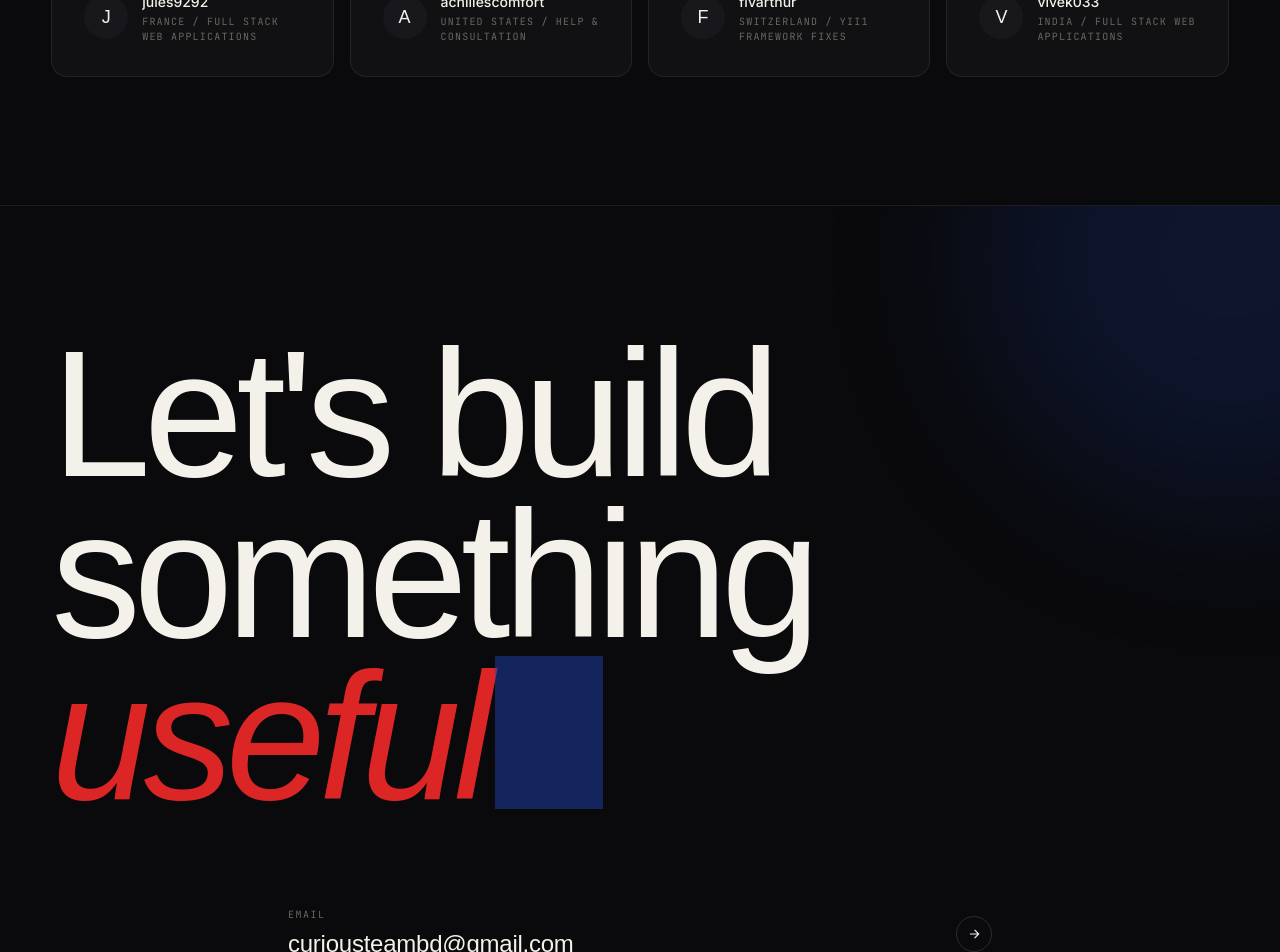
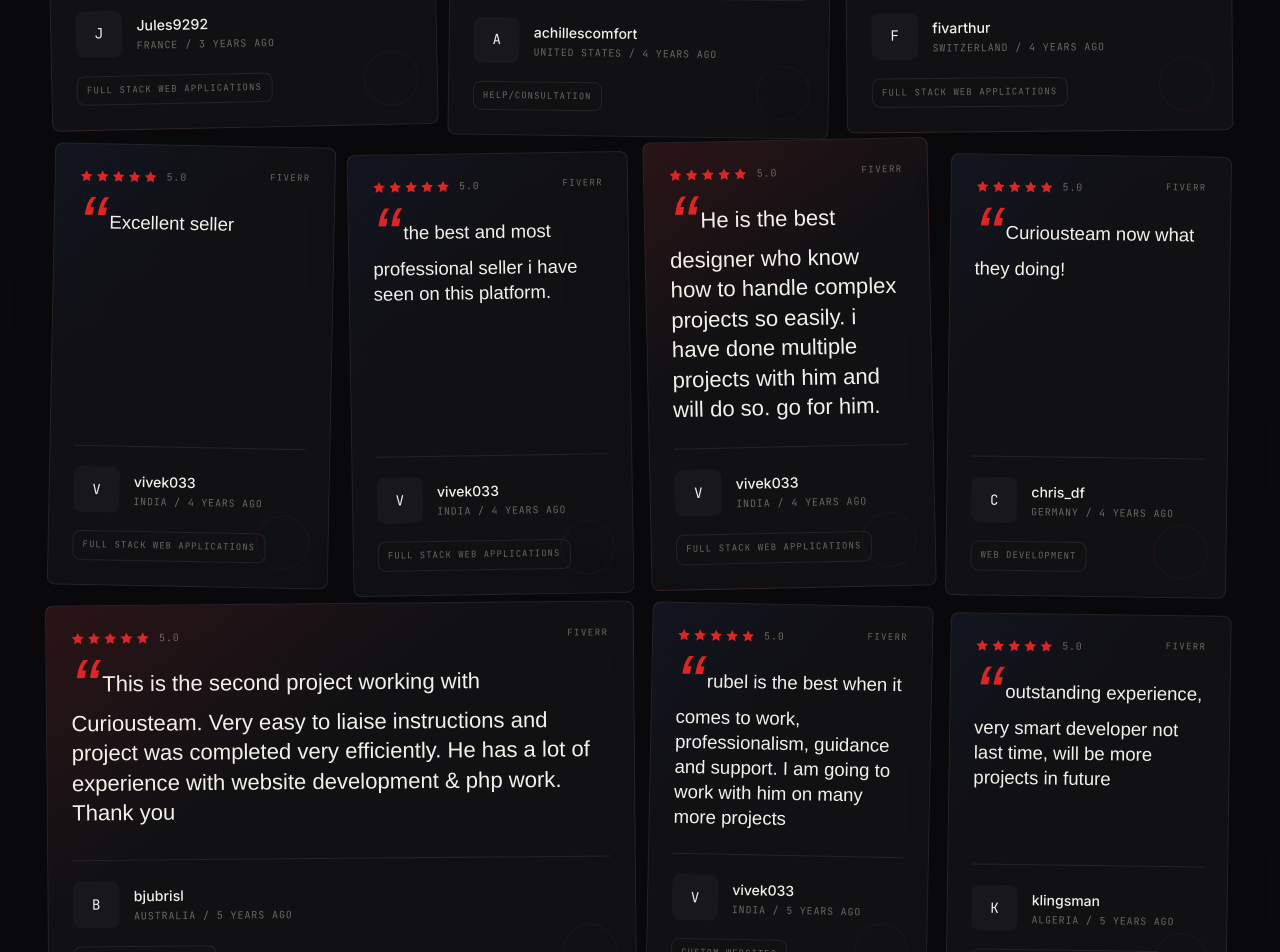
Before and after one commit to curiousteam/curiousteam.github.io, a Next.js app: page / in a window 1280 px wide. Shown: the part 9840-10792 px from the top of the page. Built offline with nearby package versions, Linux system fonts and the light colour scheme; no server answers; a web font is replaced by a local one.

Commit message:
Updated testimonials with more real reviews from fiverr and implemented new design.

```diff
--- a/src/app/globals.css
+++ b/src/app/globals.css
@@ -1332,8 +1332,11 @@ section {
 /* ============== TESTIMONIALS ============== */
 .testimonials {
   display: grid;
-  grid-template-columns: repeat(auto-fit, minmax(240px, 1fr));
-  gap: 16px;
+  grid-template-columns: repeat(12, minmax(0, 1fr));
+  grid-auto-flow: dense;
+  gap: 18px;
+  align-items: stretch;
+  perspective: 1400px;
 }
 .review-proof {
   width: fit-content;
@@ -1343,7 +1346,7 @@ section {
   margin: -24px 0 28px;
   padding: 10px 14px;
   border: 1px solid var(--line);
-  border-radius: 999px;
+  border-radius: 8px;
   background: var(--bg-2);
   font-family: var(--mono);
   font-size: 10px;
@@ -1366,31 +1369,123 @@ section {
   transform: translateY(-2px);
 }
 .testimonial {
+  --tilt: 0deg;
+  --lift: 0px;
+  --scale: 1;
+  grid-column: span 3;
   border: 1px solid var(--line);
-  border-radius: 16px;
-  padding: 32px;
-  background: var(--bg-2);
+  border-radius: 8px;
+  padding: 24px;
+  background:
+    linear-gradient(135deg, color-mix(in srgb, var(--accent) 8%, transparent), transparent 32%),
+    var(--bg-2);
+  box-shadow: 0 18px 50px rgb(0 0 0 / 0.08);
   display: flex;
   flex-direction: column;
   position: relative;
-  transition: all 0.4s;
+  min-height: 300px;
+  overflow: hidden;
+  transition:
+    border-color 0.3s,
+    background 0.3s,
+    box-shadow 0.3s,
+    transform 0.3s;
+}
+.testimonial.reveal {
+  transform: translateY(44px) rotate(var(--tilt)) scale(0.96);
+}
+.testimonial.reveal.in-view {
+  transform: translateY(var(--lift)) rotate(var(--tilt)) scale(var(--scale));
 }
 .testimonial:hover {
   border-color: var(--accent-2);
-  transform: translateY(-4px);
+  box-shadow: 0 28px 80px rgb(0 0 0 / 0.14);
+  z-index: 4;
+}
+.testimonial.reveal.in-view:hover {
+  transform: translateY(calc(var(--lift) - 8px)) rotate(var(--tilt))
+    scale(calc(var(--scale) + 0.015));
+}
+.testimonial:nth-child(1),
+.testimonial:nth-child(2),
+.testimonial:nth-child(3) {
+  grid-column: span 4;
+}
+.testimonial:nth-child(n + 4):nth-child(-n + 7) {
+  grid-column: span 3;
+}
+.testimonial:nth-child(8),
+.testimonial:nth-child(13),
+.testimonial:nth-child(15) {
+  grid-column: span 6;
+}
+.testimonial:nth-child(10),
+.testimonial:nth-child(11) {
+  grid-column: span 4;
+}
+.testimonial:nth-child(5n + 1) {
+  --tilt: -1.2deg;
+  --lift: -4px;
+}
+.testimonial:nth-child(5n + 2) {
+  --tilt: 0.8deg;
+  --lift: 8px;
+}
+.testimonial:nth-child(5n + 3) {
+  --tilt: -0.5deg;
+}
+.testimonial:nth-child(5n + 4) {
+  --tilt: 1.1deg;
+  --lift: -2px;
+}
+.testimonial:nth-child(5n) {
+  --tilt: -0.9deg;
+  --lift: 6px;
+}
+.testimonial-featured {
+  --scale: 1.015;
+  background:
+    linear-gradient(145deg, color-mix(in srgb, var(--accent-2) 13%, transparent), transparent 38%),
+    var(--bg-2);
+  box-shadow: 0 26px 90px rgb(0 0 0 / 0.12);
+}
+.testimonial::after {
+  content: "";
+  position: absolute;
+  inset: auto 18px 18px auto;
+  width: 54px;
+  height: 54px;
+  border: 1px solid color-mix(in srgb, var(--accent-2) 28%, transparent);
+  border-radius: 50%;
+  opacity: 0.28;
+  pointer-events: none;
+}
+.testimonial-topline {
+  display: flex;
+  justify-content: space-between;
+  align-items: flex-start;
+  gap: 18px;
+  margin-bottom: 22px;
 }
 .testimonial .stars {
   display: flex;
+  align-items: center;
   gap: 2px;
-  margin-bottom: 20px;
   color: var(--accent-2);
+}
+.testimonial .stars span {
+  margin-left: 7px;
+  font-family: var(--mono);
+  font-size: 10px;
+  letter-spacing: 0.08em;
+  color: var(--ink-3);
 }
 .testimonial .quote {
   font-family: var(--serif);
-  font-size: 22px;
+  font-size: clamp(18px, 1.45vw, 24px);
   line-height: 1.35;
-  letter-spacing: -0.005em;
-  margin-bottom: 28px;
+  letter-spacing: 0;
+  margin: 0 0 24px;
   flex: 1;
 }
 .testimonial .quote::before {
@@ -1402,6 +1497,9 @@ section {
   vertical-align: -0.3em;
   font-style: italic;
 }
+.testimonial-featured .quote {
+  font-size: clamp(20px, 1.7vw, 28px);
+}
 .testimonial .author {
   display: flex;
   align-items: center;
@@ -1410,14 +1508,14 @@ section {
   border-top: 1px solid var(--line);
 }
 .testimonial .avatar {
-  width: 44px;
-  height: 44px;
-  border-radius: 50%;
+  width: 46px;
+  height: 46px;
+  border-radius: 8px;
   background: var(--bg-3);
   display: grid;
   place-items: center;
-  font-family: var(--serif);
-  font-size: 18px;
+  font-family: var(--mono);
+  font-size: 14px;
   color: var(--ink);
   flex-shrink: 0;
 }
@@ -1428,20 +1526,18 @@ section {
 .testimonial .author .role {
   font-family: var(--mono);
   font-size: 10px;
-  letter-spacing: 0.12em;
+  letter-spacing: 0.08em;
   text-transform: uppercase;
   color: var(--ink-3);
   margin-top: 2px;
 }
 .testimonial .platform {
-  position: absolute;
-  top: 32px;
-  right: 32px;
   font-family: var(--mono);
   font-size: 9px;
   letter-spacing: 0.15em;
   text-transform: uppercase;
   color: var(--ink-3);
+  white-space: nowrap;
 }
 .testimonial .platform a {
   color: inherit;
@@ -1449,9 +1545,64 @@ section {
 .testimonial .platform a:hover {
   color: var(--accent-2);
 }
-@media (max-width: 900px) {
+.testimonial-service {
+  width: fit-content;
+  max-width: 100%;
+  margin-top: 18px;
+  padding: 7px 9px;
+  border: 1px solid var(--line);
+  border-radius: 8px;
+  font-family: var(--mono);
+  font-size: 9px;
+  letter-spacing: 0.11em;
+  text-transform: uppercase;
+  color: var(--ink-3);
+  overflow-wrap: anywhere;
+}
+@media (max-width: 1100px) {
+  .testimonials {
+    grid-template-columns: repeat(2, minmax(0, 1fr));
+  }
+
+  .testimonial,
+  .testimonial:nth-child(1),
+  .testimonial:nth-child(2),
+  .testimonial:nth-child(3),
+  .testimonial:nth-child(n + 4):nth-child(-n + 7),
+  .testimonial:nth-child(8),
+  .testimonial:nth-child(10),
+  .testimonial:nth-child(11),
+  .testimonial:nth-child(13),
+  .testimonial:nth-child(15) {
+    grid-column: span 1;
+  }
+}
+@media (max-width: 600px) {
+  .review-proof {
+    width: 100%;
+    justify-content: space-between;
+  }
+
   .testimonials {
     grid-template-columns: 1fr;
+    gap: 14px;
+  }
+
+  .testimonial {
+    --tilt: 0deg;
+    --lift: 0px;
+    --scale: 1;
+    min-height: 0;
+    padding: 22px;
+  }
+
+  .testimonial-topline {
+    gap: 12px;
+  }
+
+  .testimonial .quote,
+  .testimonial-featured .quote {
+    font-size: 20px;
   }
 }
 
--- a/src/components/portfolio/testimonials/testimonial-card.tsx
+++ b/src/components/portfolio/testimonials/testimonial-card.tsx
@@ -6,6 +6,7 @@ type TestimonialCardProps = {
 };
 
 export function TestimonialCard({ testimonial, index }: TestimonialCardProps) {
+  const isFeatured = testimonial.featured;
   const platform = testimonial.sourceUrl ? (
     <a href={testimonial.sourceUrl} target="_blank" rel="noopener noreferrer">
       {testimonial.platform}
@@ -15,23 +16,32 @@ export function TestimonialCard({ testimonial, index }: TestimonialCardProps) {
   );
 
   return (
-    <article className="testimonial reveal" style={{ transitionDelay: `${index * 0.06}s` }}>
-      <div className="platform">{platform}</div>
+    <article
+      className={`testimonial reveal${isFeatured ? " testimonial-featured" : ""}`}
+      style={{ transitionDelay: `${Math.min(index, 12) * 0.045}s` }}
+    >
+      <div className="testimonial-topline">
         <div className="stars" aria-label={`${testimonial.stars} out of 5 stars`}>
           {Array.from({ length: testimonial.stars }).map((_, j) => (
             <svg key={j} width="14" height="14" viewBox="0 0 24 24" fill="currentColor">
               <path d="M12 2l3.09 6.26L22 9.27l-5 4.87 1.18 6.88L12 17.77l-6.18 3.25L7 14.14 2 9.27l6.91-1.01L12 2z" />
             </svg>
           ))}
+          <span>{testimonial.stars}.0</span>
+        </div>
+        <div className="platform">{platform}</div>
       </div>
       <p className="quote">{testimonial.quote}</p>
       <div className="author">
         <div className="avatar">{testimonial.avatar}</div>
         <div>
           <div className="name">{testimonial.name}</div>
-          <div className="role">{testimonial.role}</div>
+          <div className="role">
+            {testimonial.country} / {testimonial.date}
           </div>
         </div>
+      </div>
+      <div className="testimonial-service">{testimonial.role}</div>
     </article>
   );
 }
--- a/src/components/portfolio/testimonials/testimonials.tsx
+++ b/src/components/portfolio/testimonials/testimonials.tsx
@@ -10,7 +10,8 @@ export function Testimonials() {
             Proof / <em>client outcomes</em>
           </h2>
           <p className="lede">
-            Real Fiverr buyer feedback from a 5.0 rated profile with 79 public reviews.
+            Real Fiverr review text extracted from the profile screenshot, arranged as a client
+            proof wall.
           </p>
         </div>
 
@@ -22,12 +23,16 @@ export function Testimonials() {
         >
           <span>Fiverr</span>
           <strong>5.0 / 5</strong>
-          <span>79 reviews</span>
+          <span>20 shown from 79</span>
         </a>
 
         <div className="testimonials">
           {TESTIMONIALS.map((testimonial, index) => (
-            <TestimonialCard key={testimonial.name} testimonial={testimonial} index={index} />
+            <TestimonialCard
+              key={`${testimonial.name}-${testimonial.role}`}
+              testimonial={testimonial}
+              index={index}
+            />
           ))}
         </div>
       </div>
--- a/src/domains/portfolio/portfolio.types.ts
+++ b/src/domains/portfolio/portfolio.types.ts
@@ -55,7 +55,10 @@ export type Testimonial = {
   quote: string;
   name: string;
   role: string;
+  country: string;
+  date: string;
   avatar: string;
   platform: string;
   sourceUrl?: string;
+  featured?: boolean;
 };
--- a/src/domains/portfolio/testimonials.data.ts
+++ b/src/domains/portfolio/testimonials.data.ts
@@ -1,40 +1,246 @@
 import type { Testimonial } from "./portfolio.types";
+
+const FIVERR_PROFILE = "https://www.fiverr.com/curiousteam";
 
 export const TESTIMONIALS: readonly Testimonial[] = [
   {
     stars: 5,
     quote: "Very good communication skill, know his matter and go extra mile.",
-    name: "jules9292",
-    role: "France / Full Stack Web Applications",
+    name: "Jules9292",
+    role: "Full Stack Web Applications",
+    country: "France",
+    date: "3 years ago",
     avatar: "J",
     platform: "Fiverr",
-    sourceUrl: "https://www.fiverr.com/curiousteam",
+    sourceUrl: FIVERR_PROFILE,
+    featured: true,
   },
   {
     stars: 5,
-    quote: "Very nice to work with",
+    quote: "Very nice to work with and is very open minded to make project as needed",
     name: "achillescomfort",
-    role: "United States / Help & Consultation",
+    role: "Help/Consultation",
+    country: "United States",
+    date: "4 years ago",
     avatar: "A",
     platform: "Fiverr",
-    sourceUrl: "https://www.fiverr.com/curiousteam",
+    sourceUrl: FIVERR_PROFILE,
   },
   {
     stars: 5,
-    quote: "If something was unclear, he asked me.",
+    quote:
+      "He fixed all the requested issues very well on my Yii1 framework. If something was unclear, he asked me. This simplified the cooperation.",
     name: "fivarthur",
-    role: "Switzerland / Yii1 framework fixes",
+    role: "Full Stack Web Applications",
+    country: "Switzerland",
+    date: "4 years ago",
     avatar: "F",
     platform: "Fiverr",
-    sourceUrl: "https://www.fiverr.com/curiousteam",
+    sourceUrl: FIVERR_PROFILE,
+    featured: true,
   },
   {
     stars: 5,
     quote: "Excellent seller",
     name: "vivek033",
-    role: "India / Full Stack Web Applications",
+    role: "Full Stack Web Applications",
+    country: "India",
+    date: "4 years ago",
     avatar: "V",
     platform: "Fiverr",
-    sourceUrl: "https://www.fiverr.com/curiousteam",
+    sourceUrl: FIVERR_PROFILE,
+  },
+  {
+    stars: 5,
+    quote: "the best and most professional seller i have seen on this platform.",
+    name: "vivek033",
+    role: "Full Stack Web Applications",
+    country: "India",
+    date: "4 years ago",
+    avatar: "V",
+    platform: "Fiverr",
+    sourceUrl: FIVERR_PROFILE,
+  },
+  {
+    stars: 5,
+    quote:
+      "He is the best designer who know how to handle complex projects so easily. i have done multiple projects with him and will do so. go for him.",
+    name: "vivek033",
+    role: "Full Stack Web Applications",
+    country: "India",
+    date: "4 years ago",
+    avatar: "V",
+    platform: "Fiverr",
+    sourceUrl: FIVERR_PROFILE,
+    featured: true,
+  },
+  {
+    stars: 5,
+    quote: "Curiousteam now what they doing!",
+    name: "chris_df",
+    role: "Web development",
+    country: "Germany",
+    date: "4 years ago",
+    avatar: "C",
+    platform: "Fiverr",
+    sourceUrl: FIVERR_PROFILE,
+  },
+  {
+    stars: 5,
+    quote:
+      "This is the second project working with Curiousteam. Very easy to liaise instructions and project was completed very efficiently. He has a lot of experience with website development & php work. Thank you",
+    name: "bjubrisl",
+    role: "Website development",
+    country: "Australia",
+    date: "5 years ago",
+    avatar: "B",
+    platform: "Fiverr",
+    sourceUrl: FIVERR_PROFILE,
+    featured: true,
+  },
+  {
+    stars: 5,
+    quote:
+      "rubel is the best when it comes to work, professionalism, guidance and support. I am going to work with him on many more projects",
+    name: "vivek033",
+    role: "Custom Websites",
+    country: "India",
+    date: "5 years ago",
+    avatar: "V",
+    platform: "Fiverr",
+    sourceUrl: FIVERR_PROFILE,
+  },
+  {
+    stars: 5,
+    quote:
+      "Very easy to communicate with when discussing website changes. A very professional seller and very capable at his work. He was able to make changes to our landing page and ensure all the links and contact page were working. Will use for other projects in the future. Thanks",
+    name: "bjubrisl",
+    role: "Website changes",
+    country: "Australia",
+    date: "5 years ago",
+    avatar: "B",
+    platform: "Fiverr",
+    sourceUrl: FIVERR_PROFILE,
+    featured: true,
+  },
+  {
+    stars: 5,
+    quote:
+      "This guy is damn good at what he do. Whether he know things or not, he learn them quickly and deliver amazing outputs. He is a fast learner and a reliable person. We'll hire him in our future projects as well.",
+    name: "smartattitude51",
+    role: "Web application work",
+    country: "Sri Lanka",
+    date: "5 years ago",
+    avatar: "S",
+    platform: "Fiverr",
+    sourceUrl: FIVERR_PROFILE,
+    featured: true,
+  },
+  {
+    stars: 5,
+    quote:
+      "outstanding experience, very smart developer not last time, will be more projects in future",
+    name: "klingsman",
+    role: "Full Stack Web Applications",
+    country: "Algeria",
+    date: "5 years ago",
+    avatar: "K",
+    platform: "Fiverr",
+    sourceUrl: FIVERR_PROFILE,
+  },
+  {
+    stars: 5,
+    quote:
+      "Working with him is always a pleasure. Only if we could find people like him for our company, he is the best. He is my go-to guy for all tech needs. I would hire him without a doubt, he is fast and understanding, he goes above and beyond your expectations. Thank you",
+    name: "akshayjain77",
+    role: "Tech support",
+    country: "India",
+    date: "5 years ago",
+    avatar: "A",
+    platform: "Fiverr",
+    sourceUrl: FIVERR_PROFILE,
+    featured: true,
+  },
+  {
+    stars: 5,
+    quote:
+      "Would definitely recommend, very helpful and thorough in his delivery and kept me informed throughout.",
+    name: "laranlcks",
+    role: "Web delivery",
+    country: "United Kingdom",
+    date: "5 years ago",
+    avatar: "L",
+    platform: "Fiverr",
+    sourceUrl: FIVERR_PROFILE,
+  },
+  {
+    stars: 5,
+    quote:
+      "He is great with details, communication was easy and his understanding of the WordPress and PHP is second to none. He is responsive and he delivers in time. I would recommend him to everyone. He is my go to guy whenever I need any PHP or wordpress work. Thank you",
+    name: "akshayjain77",
+    role: "WordPress and PHP",
+    country: "India",
+    date: "5 years ago",
+    avatar: "A",
+    platform: "Fiverr",
+    sourceUrl: FIVERR_PROFILE,
+    featured: true,
+  },
+  {
+    stars: 5,
+    quote: "Excellent job, can't wait to work with them again!",
+    name: "chrisregnery",
+    role: "Full Stack Web Applications",
+    country: "Colombia",
+    date: "5 years ago",
+    avatar: "C",
+    platform: "Fiverr",
+    sourceUrl: FIVERR_PROFILE,
+  },
+  {
+    stars: 5,
+    quote:
+      "By far the best developer I have work with. This is the first time I actually recommending a Fiverr gig. Awesome dude, Best service.",
+    name: "ennis_",
+    role: "Full Stack Web Applications",
+    country: "Taiwan",
+    date: "7 years ago",
+    avatar: "E",
+    platform: "Fiverr",
+    sourceUrl: FIVERR_PROFILE,
+  },
+  {
+    stars: 5,
+    quote: "best freelancer, perfect work",
+    name: "gmaffel",
+    role: "Full Stack Web Applications",
+    country: "Italy",
+    date: "7 years ago",
+    avatar: "G",
+    platform: "Fiverr",
+    sourceUrl: FIVERR_PROFILE,
+  },
+  {
+    stars: 5,
+    quote:
+      "Again, great to work with. Very professional, on time and high quality. We could not be more pleased!",
+    name: "brentaford",
+    role: "Full Stack Web Applications",
+    country: "United States",
+    date: "8 years ago",
+    avatar: "B",
+    platform: "Fiverr",
+    sourceUrl: FIVERR_PROFILE,
+  },
+  {
+    stars: 5,
+    quote: "Honest and reliable",
+    name: "Jmaze21",
+    role: "Full Stack Web Applications",
+    country: "Singapore",
+    date: "8 years ago",
+    avatar: "J",
+    platform: "Fiverr",
+    sourceUrl: FIVERR_PROFILE,
   },
 ] as const;
```
Also changed, not shown: 1 other file (tests, documents, lock files or other folders). Lines whose indentation alone changed are shown as unchanged.
